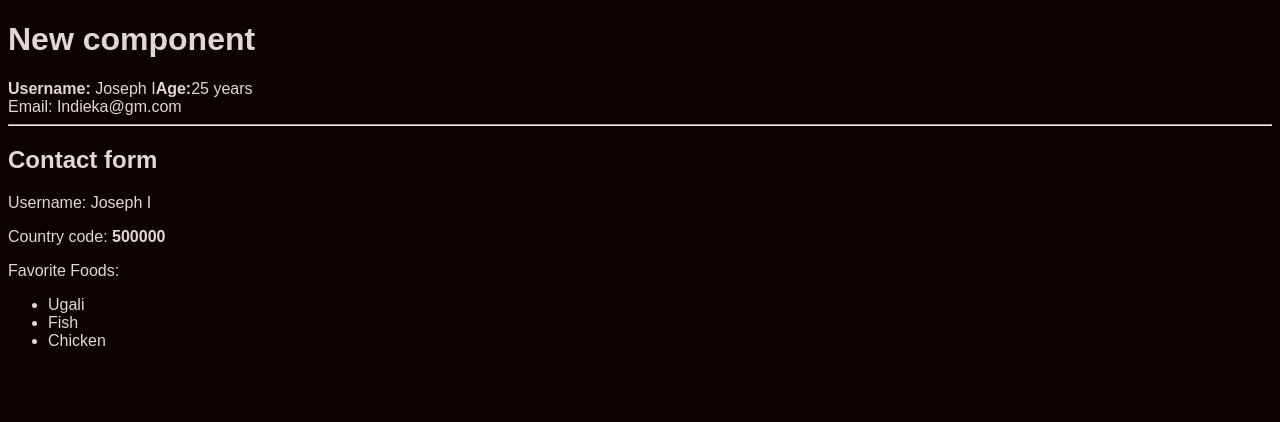
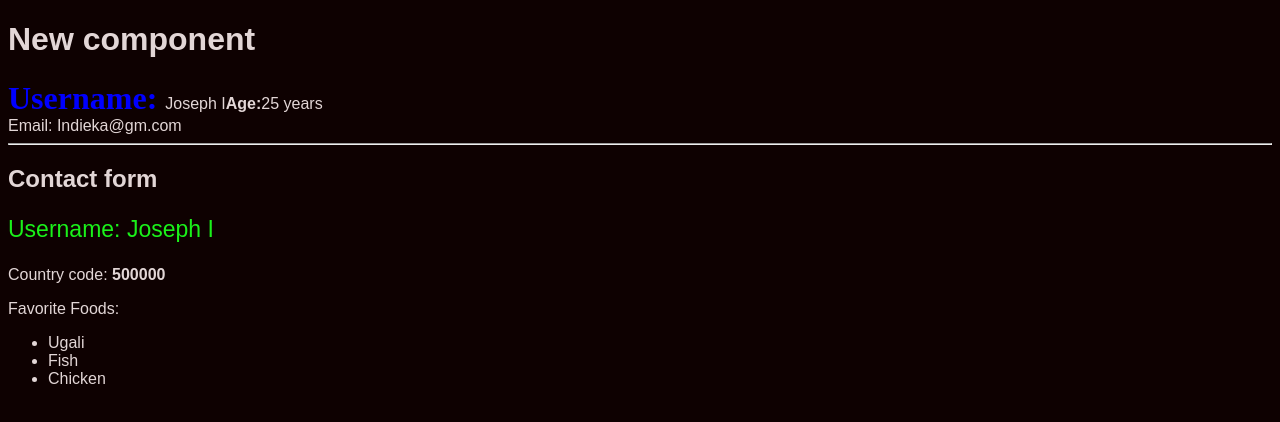
Before and after one commit to indieka900/learning-react, a React (Vite) app: page / in a window 1280 px wide. Shown: the top 422 px of the page. Built offline with nearby package versions, Linux system fonts and the light colour scheme.

Commit message:
component css

```diff
--- a/package.json
+++ b/package.json
@@ -22,6 +22,7 @@
     "eslint-plugin-react": "^7.34.2",
     "eslint-plugin-react-hooks": "^4.6.2",
     "eslint-plugin-react-refresh": "^0.4.7",
+    "sass": "^1.77.6",
     "vite": "^5.3.1"
   }
 }
--- a/src/component/UserUsername.jsx
+++ b/src/component/UserUsername.jsx
@@ -5,7 +5,11 @@ export function UserUsername(props){
     console.log(props.username);
     return (
         <React.Fragment>
-            <b>Username: </b>
+            <b style={{
+                fontSize: "32px",
+                color: "blue",
+                fontFamily: "cursive",
+            }}>Username: </b>
             <span>{props.username}</span>
         </React.Fragment>
     )
--- a/src/component/contact.jsx
+++ b/src/component/contact.jsx
@@ -1,4 +1,6 @@
 /* eslint-disable react/prop-types */
+import styles from "./styles.module.css"
+
 export function Contact(props){
     var code = props.code ? props.code : 1234;
     // if (props.code){
@@ -8,7 +10,7 @@ export function Contact(props){
         <>
             <hr />
             <h2>Contact form</h2>
-            <p>Username: {props.username}</p>
+            <p className={styles.username}>Username: {props.username}</p>
             <p>Country code: <b>{code}</b></p>
         </>
     )
--- /dev/null
+++ b/src/component/styles.module.css
@@ -0,0 +1,4 @@
+.username {
+    font-size: 23px;
+    color: #1af11a;
+}
```
Also changed, not shown: 1 other file (tests, documents, lock files or other folders).
